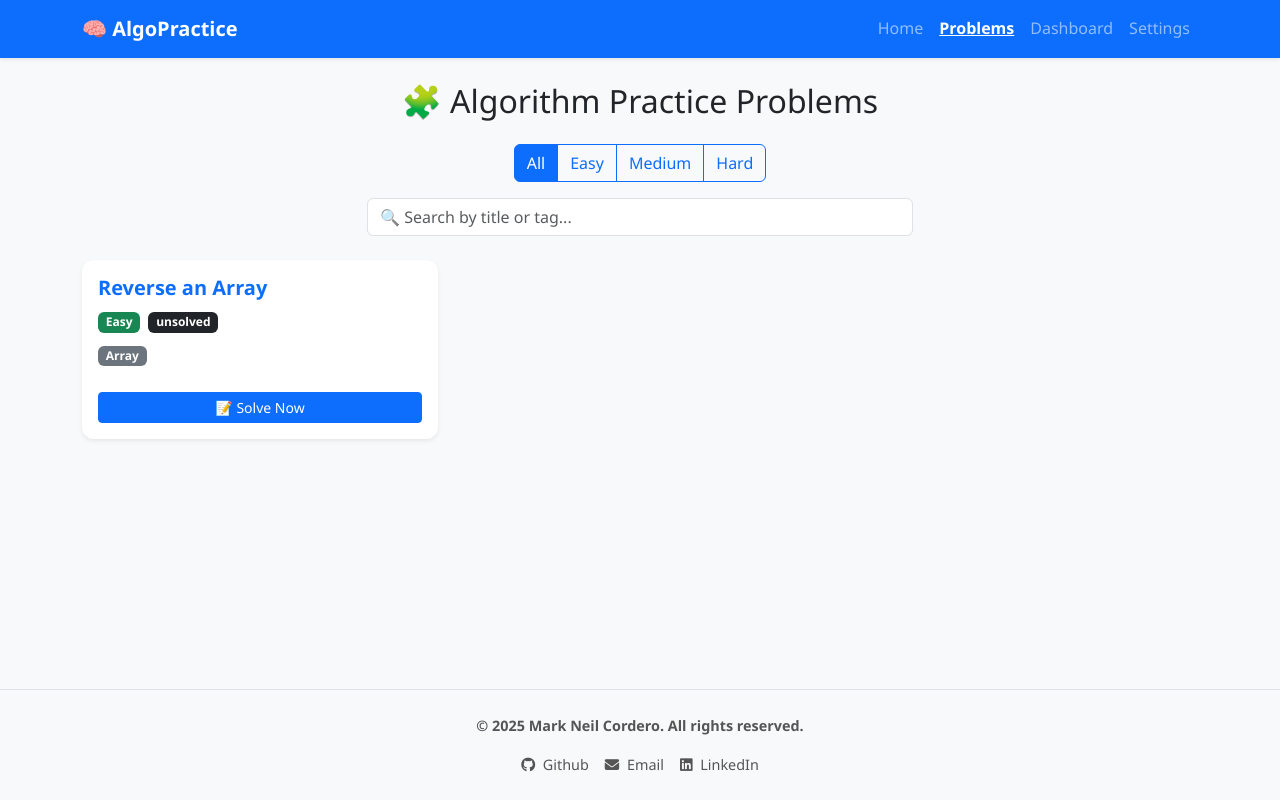
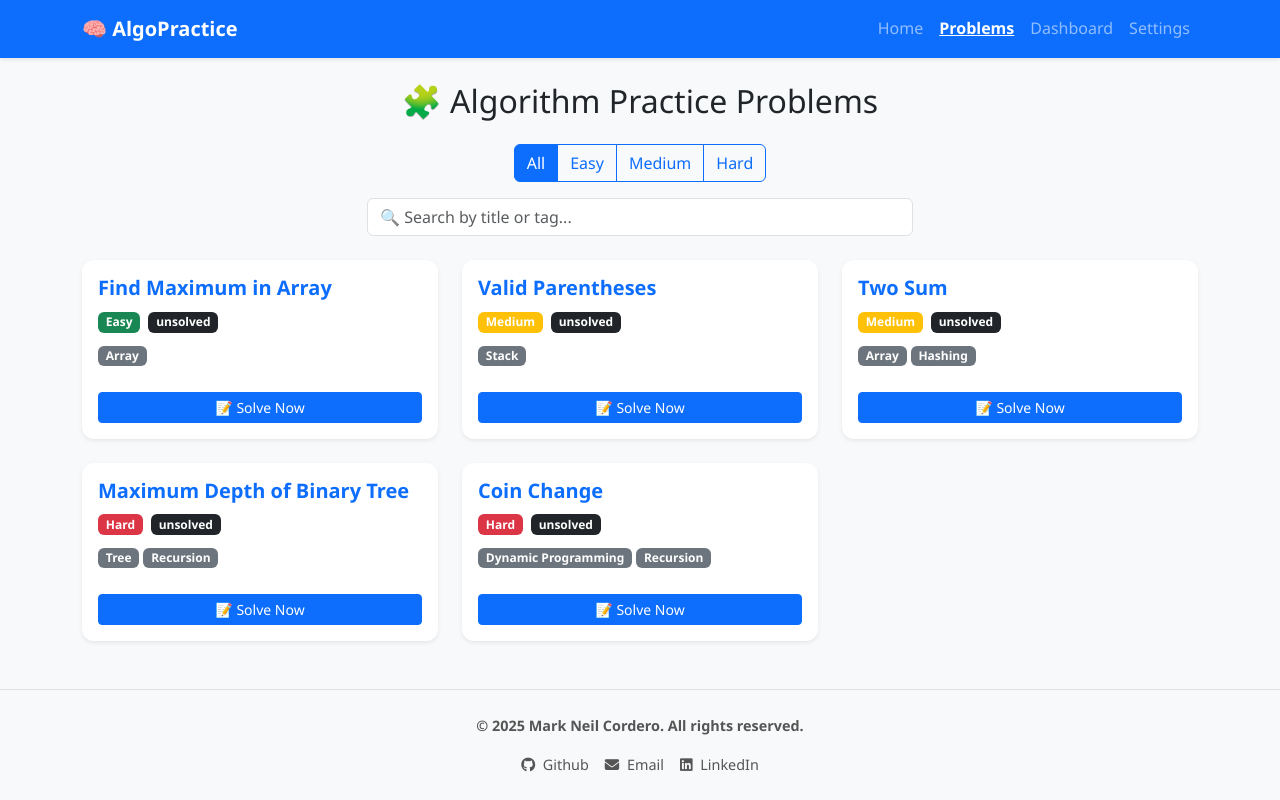
Before and after one commit to markneilcordero/algorithm-practice-app, a React (Vite) app: page /practice in a window 1280 px wide. Built offline with nearby package versions, Linux system fonts and the light colour scheme.

Commit message:
Update problems.js

```diff
--- a/src/data/problems.js
+++ b/src/data/problems.js
@@ -2,31 +2,125 @@
 
 export const problems = [
   {
-    id: 'reverse-array',
-    title: 'Reverse an Array',
-    description: 'Given an array, return it reversed.',
+    id: 'max-in-array',
+    title: 'Find Maximum in Array',
+    description: 'Given an array of integers, return the maximum number.',
     difficulty: 'Easy',
     tags: ['Array'],
     examples: [
-      { input: '[1, 2, 3]', output: '[3, 2, 1]' },
-      { input: '[5, 0, -1]', output: '[-1, 0, 5]' }
+      { input: '[1, 5, 3, 9, 2]', output: '9' },
+      { input: '[-1, -5, -3]', output: '-1' }
     ],
     testCases: [
-      { input: [[1, 2, 3]], expected: [3, 2, 1] },
-      { input: [[4, 5, 6, 7]], expected: [7, 6, 5, 4] }
+      { input: [[1, 5, 3, 9, 2]], expected: 9 },
+      { input: [[-1, -5, -3]], expected: -1 }
     ],
     solution: `
-function reverseArray(arr) {
-  return arr.reverse();
+function maxInArray(arr) {
+  return Math.max(...arr);
 }
-// or manually:
-// function reverseArray(arr) {
-//   let result = [];
-//   for (let i = arr.length - 1; i >= 0; i--) {
-//     result.push(arr[i]);
-//   }
-//   return result;
-// }
-    `
+`.trim()
+  },
+  {
+    id: 'valid-parentheses',
+    title: 'Valid Parentheses',
+    description: 'Given a string containing just the characters \'(\', \')\', \'{\', \'}\', \'[\', and \']\', determine if the input string is valid. A string is valid if open brackets are closed by the same type in the correct order.',
+    difficulty: 'Medium',
+    tags: ['Stack'],
+    examples: [
+      { input: '"()[]{}"', output: 'true' },
+      { input: '"(]"', output: 'false' }
+    ],
+    testCases: [
+      { input: ["()[]{}"], expected: true },
+      { input: ["(]"], expected: false },
+      { input: ["({[]})"], expected: true },
+      { input: ["({[})]"], expected: false }
+    ],
+    solution: `
+function isValid(s) {
+  const stack = [];
+  const map = { ')': '(', '}': '{', ']': '[' };
+  for (let char of s) {
+    if (['(', '{', '['].includes(char)) {
+      stack.push(char);
+    } else {
+      if (stack.pop() !== map[char]) return false;
+    }
+  }
+  return stack.length === 0;
+}
+`.trim()
+  },
+  {
+    id: 'two-sum',
+    title: 'Two Sum',
+    description: 'Given an array of integers and a target sum, return the indices of the two numbers such that they add up to the target.',
+    difficulty: 'Medium',
+    tags: ['Array', 'Hashing'],
+    examples: [
+      { input: '[2, 7, 11, 15], target = 9', output: '[0, 1]' }
+    ],
+    testCases: [
+      { input: [[2, 7, 11, 15], 9], expected: [0, 1] },
+      { input: [[3, 2, 4], 6], expected: [1, 2] }
+    ],
+    solution: `
+function twoSum(nums, target) {
+  const map = {};
+  for (let i = 0; i < nums.length; i++) {
+    const complement = target - nums[i];
+    if (map.hasOwnProperty(complement)) {
+      return [map[complement], i];
+    }
+    map[nums[i]] = i;
+  }
+}
+`.trim()
+  },
+  {
+    id: 'max-depth-binary-tree',
+    title: 'Maximum Depth of Binary Tree',
+    description: 'Given the root of a binary tree, return its maximum depth. A binary tree’s depth is the number of nodes along the longest path from the root node down to the farthest leaf node.',
+    difficulty: 'Hard',
+    tags: ['Tree', 'Recursion'],
+    examples: [
+      { input: 'root = [3,9,20,null,null,15,7]', output: '3' }
+    ],
+    testCases: [
+      { input: [{ val: 1, left: { val: 2, left: null, right: null }, right: null }], expected: 2 }
+    ],
+    solution: `
+function maxDepth(root) {
+  if (!root) return 0;
+  return 1 + Math.max(maxDepth(root.left), maxDepth(root.right));
+}
+`.trim()
+  },
+  {
+    id: 'coin-change',
+    title: 'Coin Change',
+    description: 'You are given coins of different denominations and a total amount of money. Return the fewest number of coins needed to make up that amount. If it is not possible, return -1.',
+    difficulty: 'Hard',
+    tags: ['Dynamic Programming', 'Recursion'],
+    examples: [
+      { input: 'coins = [1,2,5], amount = 11', output: '3' }
+    ],
+    testCases: [
+      { input: [[1, 2, 5], 11], expected: 3 },
+      { input: [[2], 3], expected: -1 }
+    ],
+    solution: `
+function coinChange(coins, amount) {
+  const dp = Array(amount + 1).fill(Infinity);
+  dp[0] = 0;
+  for (let coin of coins) {
+    for (let i = coin; i <= amount; i++) {
+      dp[i] = Math.min(dp[i], dp[i - coin] + 1);
+    }
+  }
+  return dp[amount] === Infinity ? -1 : dp[amount];
+}
+`.trim()
   }
 ];
```
